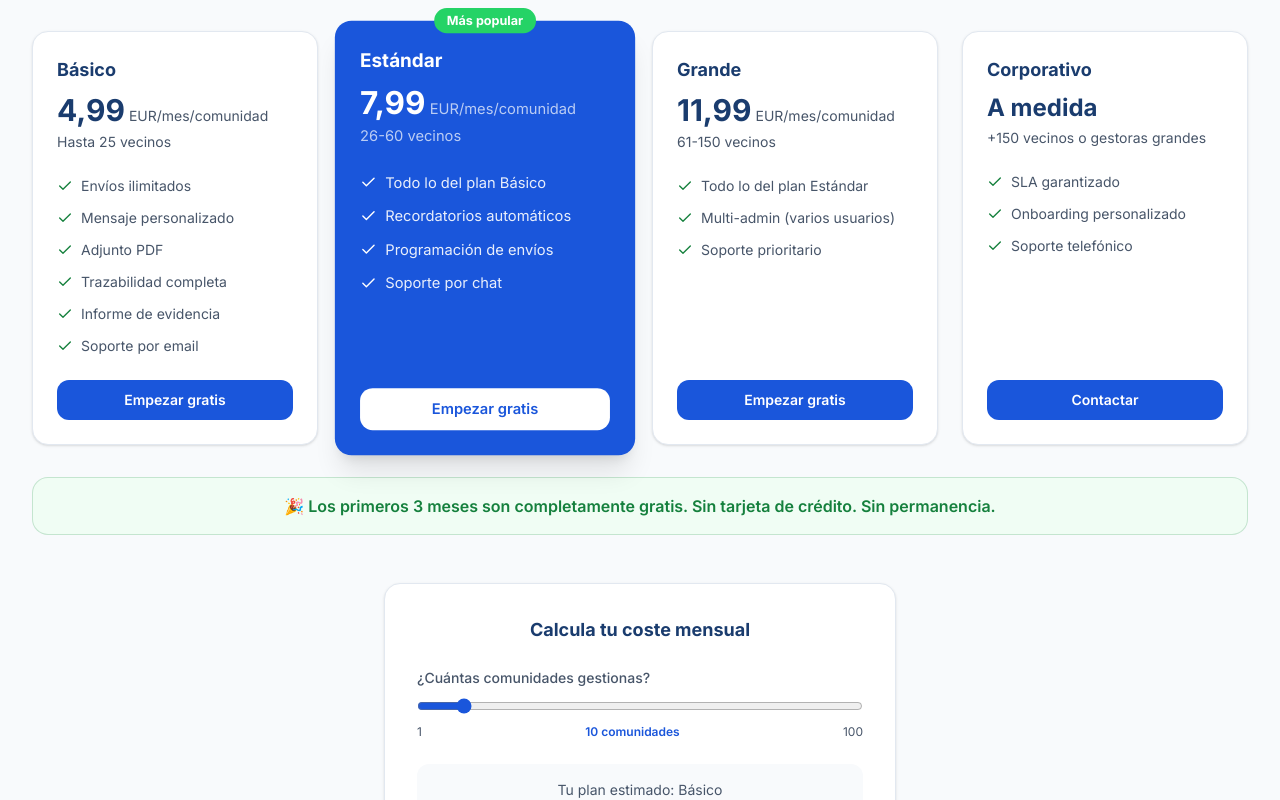
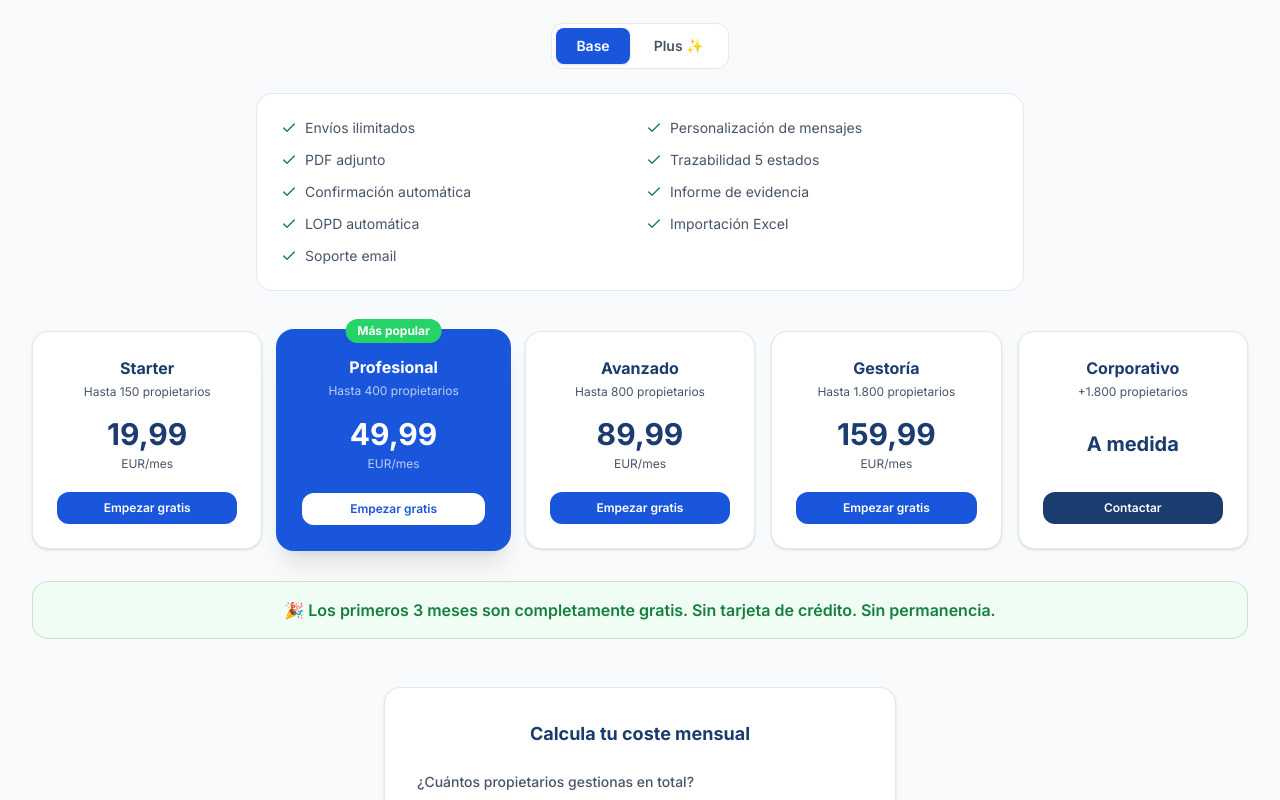
Before and after one commit to sua23sua/vecindapp, a Next.js app: page / in a window 1280 px wide. Shown: the part 5200-6000 px from the top of the page. Built offline with nearby package versions, Linux system fonts and the light colour scheme.

Commit message:
Update pricing: new model by total owners with Base/Plus versions

```diff
--- a/components/Pricing.tsx
+++ b/components/Pricing.tsx
@@ -3,175 +3,162 @@
 import { useState } from "react";
 import { Check } from "lucide-react";
 
-const plans = [
-  {
-    name: "Básico",
-    price: "4,99",
-    description: "Hasta 25 vecinos",
-    features: [
+const baseFeatures = [
   "Envíos ilimitados",
-      "Mensaje personalizado",
-      "Adjunto PDF",
-      "Trazabilidad completa",
+  "Personalización de mensajes",
+  "PDF adjunto",
+  "Trazabilidad 5 estados",
+  "Confirmación automática",
   "Informe de evidencia",
-      "Soporte por email",
-    ],
-    highlighted: false,
-    cta: "Empezar gratis",
-  },
-  {
-    name: "Estándar",
-    price: "7,99",
-    description: "26-60 vecinos",
-    features: [
-      "Todo lo del plan Básico",
+  "LOPD automática",
+  "Importación Excel",
+  "Soporte email",
+];
+
+const plusExtra = [
   "Recordatorios automáticos",
   "Programación de envíos",
-      "Soporte por chat",
-    ],
-    highlighted: true,
-    badge: "Más popular",
-    cta: "Empezar gratis",
-  },
-  {
-    name: "Grande",
-    price: "11,99",
-    description: "61-150 vecinos",
-    features: [
-      "Todo lo del plan Estándar",
-      "Multi-admin (varios usuarios)",
-      "Soporte prioritario",
-    ],
-    highlighted: false,
-    cta: "Empezar gratis",
-  },
-  {
-    name: "Corporativo",
-    price: "A medida",
-    description: "+150 vecinos o gestoras grandes",
-    features: [
-      "SLA garantizado",
-      "Onboarding personalizado",
-      "Soporte telefónico",
-    ],
-    highlighted: false,
-    cta: "Contactar",
-  },
+  "Historial avanzado con métricas",
+  "Exportación CSV",
+  "Multi-admin",
+  "Soporte chat prioritario",
 ];
 
+const plans = [
+  { name: "Starter",      owners: "Hasta 150 propietarios", base: "19,99", plus: "29,99" },
+  { name: "Profesional",  owners: "Hasta 400 propietarios", base: "49,99", plus: "69,99", popular: true },
+  { name: "Avanzado",     owners: "Hasta 800 propietarios", base: "89,99", plus: "119,99" },
+  { name: "Gestoría",     owners: "Hasta 1.800 propietarios", base: "159,99", plus: "209,99" },
+  { name: "Corporativo",  owners: "+1.800 propietarios",    base: "A medida", plus: "A medida" },
+];
+
+const calcPlan = (owners: number) => {
+  if (owners <= 150)  return { name: "Starter",     base: 19.99, plus: 29.99 };
+  if (owners <= 400)  return { name: "Profesional",  base: 49.99, plus: 69.99 };
+  if (owners <= 800)  return { name: "Avanzado",     base: 89.99, plus: 119.99 };
+  if (owners <= 1800) return { name: "Gestoría",     base: 159.99, plus: 209.99 };
+  return null;
+};
+
 export default function Pricing() {
-  const [communities, setCommunities] = useState(10);
+  const [version, setVersion] = useState<"base" | "plus">("base");
+  const [owners, setOwners] = useState(150);
 
-  const estimatedPlan =
-    communities <= 10
-      ? { name: "Básico", price: 4.99 }
-      : communities <= 30
-      ? { name: "Estándar", price: 7.99 }
-      : { name: "Grande", price: 11.99 };
-
-  const total = (communities * estimatedPlan.price).toFixed(2);
+  const estimated = calcPlan(owners);
 
   return (
     <section id="precios" className="py-20 bg-[#F8FAFC]">
       <div className="max-w-7xl mx-auto px-4 sm:px-6 lg:px-8">
         <div className="text-center">
           <h2 className="text-3xl sm:text-4xl font-bold text-[#1A3C6E] tracking-tight">
-            Un precio fijo por comunidad. Sin sorpresas.
+            Un precio por propietarios gestionados. Sin sorpresas.
           </h2>
           <p className="mt-4 text-lg text-[#475569] max-w-2xl mx-auto">
-            Repercútelo directamente a cada comunidad como gasto de administración.
-            A 30 vecinos, son 0,23 EUR por propietario al mes.
+            El plan se ajusta al total de propietarios que gestionas, no al número de comunidades.
           </p>
         </div>
 
-        {/* Pricing cards */}
-        <div className="mt-12 grid sm:grid-cols-2 lg:grid-cols-4 gap-6">
-          {plans.map((plan) => (
+        {/* Base / Plus toggle */}
+        <div className="mt-10 flex justify-center">
+          <div className="inline-flex bg-white border border-[#E2E8F0] rounded-xl p-1 gap-1">
+            <button
+              onClick={() => setVersion("base")}
+              className={`px-5 py-2 rounded-lg text-sm font-semibold transition-all ${
+                version === "base"
+                  ? "bg-[#1A56DB] text-white shadow-sm"
+                  : "text-[#475569] hover:text-[#1A3C6E]"
+              }`}
+            >
+              Base
+            </button>
+            <button
+              onClick={() => setVersion("plus")}
+              className={`px-5 py-2 rounded-lg text-sm font-semibold transition-all ${
+                version === "plus"
+                  ? "bg-[#1A56DB] text-white shadow-sm"
+                  : "text-[#475569] hover:text-[#1A3C6E]"
+              }`}
+            >
+              Plus ✨
+            </button>
+          </div>
+        </div>
+
+        {/* What's included */}
+        <div className="mt-6 max-w-3xl mx-auto bg-white rounded-2xl border border-[#E2E8F0] p-6">
+          <div className="grid sm:grid-cols-2 gap-3">
+            {baseFeatures.map((f) => (
+              <div key={f} className="flex items-center gap-2 text-sm text-[#475569]">
+                <Check className="w-4 h-4 text-[#15803D] flex-shrink-0" />
+                {f}
+              </div>
+            ))}
+            {version === "plus" &&
+              plusExtra.map((f) => (
+                <div key={f} className="flex items-center gap-2 text-sm text-[#1A56DB] font-medium">
+                  <Check className="w-4 h-4 text-[#1A56DB] flex-shrink-0" />
+                  {f}
+                </div>
+              ))}
+          </div>
+        </div>
+
+        {/* Pricing table */}
+        <div className="mt-10 grid sm:grid-cols-2 lg:grid-cols-5 gap-4">
+          {plans.map((plan) => {
+            const price = version === "base" ? plan.base : plan.plus;
+            const isCustom = price === "A medida";
+            return (
               <div
                 key={plan.name}
-              className={`rounded-2xl p-6 flex flex-col relative ${
-                plan.highlighted
-                  ? "bg-[#1A56DB] text-white shadow-xl scale-105"
+                className={`relative rounded-2xl p-6 flex flex-col text-center ${
+                  plan.popular
+                    ? "bg-[#1A56DB] text-white shadow-xl ring-2 ring-[#1A56DB]"
                     : "bg-white border border-[#E2E8F0] shadow-sm"
                 }`}
               >
-              {plan.badge && (
-                <span className="absolute -top-3 left-1/2 -translate-x-1/2 bg-[#25D366] text-white text-xs font-bold px-3 py-1 rounded-full">
-                  {plan.badge}
+                {plan.popular && (
+                  <span className="absolute -top-3 left-1/2 -translate-x-1/2 bg-[#25D366] text-white text-xs font-bold px-3 py-1 rounded-full whitespace-nowrap">
+                    Más popular
                   </span>
                 )}
-              <div>
-                <h3
-                  className={`text-lg font-bold ${
-                    plan.highlighted ? "text-white" : "text-[#1A3C6E]"
-                  }`}
-                >
+                <h3 className={`text-base font-bold ${plan.popular ? "text-white" : "text-[#1A3C6E]"}`}>
                   {plan.name}
                 </h3>
-                <div className="mt-2 flex items-baseline gap-1">
-                  {plan.price !== "A medida" ? (
+                <p className={`mt-1 text-xs ${plan.popular ? "text-white/70" : "text-[#475569]"}`}>
+                  {plan.owners}
+                </p>
+                <div className="mt-4 flex-1 flex flex-col items-center justify-center">
+                  {isCustom ? (
+                    <span className={`text-xl font-bold ${plan.popular ? "text-white" : "text-[#1A3C6E]"}`}>
+                      A medida
+                    </span>
+                  ) : (
                     <>
-                      <span
-                        className={`text-3xl font-bold ${
-                          plan.highlighted ? "text-white" : "text-[#1A3C6E]"
-                        }`}
-                      >
-                        {plan.price}
+                      <span className={`text-3xl font-bold ${plan.popular ? "text-white" : "text-[#1A3C6E]"}`}>
+                        {price}
                       </span>
-                      <span
-                        className={`text-sm ${
-                          plan.highlighted ? "text-white/70" : "text-[#475569]"
-                        }`}
-                      >
-                        EUR/mes/comunidad
+                      <span className={`text-xs mt-1 ${plan.popular ? "text-white/70" : "text-[#475569]"}`}>
+                        EUR/mes
                       </span>
                     </>
-                  ) : (
-                    <span
-                      className={`text-2xl font-bold ${
-                        plan.highlighted ? "text-white" : "text-[#1A3C6E]"
-                      }`}
-                    >
-                      {plan.price}
-                    </span>
                   )}
                 </div>
-                <p
-                  className={`mt-1 text-sm ${
-                    plan.highlighted ? "text-white/70" : "text-[#475569]"
-                  }`}
-                >
-                  {plan.description}
-                </p>
-              </div>
-
-              <ul className="mt-6 space-y-3 flex-1">
-                {plan.features.map((f) => (
-                  <li key={f} className="flex items-start gap-2 text-sm">
-                    <Check
-                      className={`w-4 h-4 flex-shrink-0 mt-0.5 ${
-                        plan.highlighted ? "text-white" : "text-[#15803D]"
-                      }`}
-                    />
-                    <span className={plan.highlighted ? "text-white/90" : "text-[#475569]"}>
-                      {f}
-                    </span>
-                  </li>
-                ))}
-              </ul>
-
                 <a
                   href="#registro"
-                className={`mt-6 block text-center py-2.5 px-4 rounded-xl text-sm font-semibold transition-colors ${
-                  plan.highlighted
+                  className={`mt-5 block py-2 px-4 rounded-xl text-xs font-semibold transition-colors ${
+                    plan.popular
                       ? "bg-white text-[#1A56DB] hover:bg-[#EFF6FF]"
+                      : isCustom
+                      ? "bg-[#1A3C6E] text-white hover:bg-[#1A56DB]"
                       : "bg-[#1A56DB] text-white hover:bg-[#1A3C6E]"
                   }`}
                 >
-                {plan.cta}
+                  {isCustom ? "Contactar" : "Empezar gratis"}
                 </a>
               </div>
-          ))}
+            );
+          })}
         </div>
 
         {/* Free months banner */}
@@ -187,28 +174,43 @@ export default function Pricing() {
             Calcula tu coste mensual
           </h3>
           <label className="block text-sm font-medium text-[#475569] mb-2">
-            ¿Cuántas comunidades gestionas?
+            ¿Cuántos propietarios gestionas en total?
           </label>
           <input
             type="range"
-            min={1}
-            max={100}
-            value={communities}
-            onChange={(e) => setCommunities(Number(e.target.value))}
+            min={10}
+            max={1800}
+            step={10}
+            value={owners}
+            onChange={(e) => setOwners(Number(e.target.value))}
             className="w-full accent-[#1A56DB]"
           />
           <div className="flex justify-between text-xs text-[#475569] mt-1">
-            <span>1</span>
-            <span className="font-semibold text-[#1A56DB]">{communities} comunidades</span>
-            <span>100</span>
+            <span>10</span>
+            <span className="font-semibold text-[#1A56DB]">{owners} propietarios</span>
+            <span>1.800</span>
           </div>
+          {estimated ? (
+            <div className="mt-6 grid grid-cols-2 gap-3">
+              <div className="text-center bg-[#F8FAFC] rounded-xl p-4">
+                <p className="text-xs text-[#475569] mb-1">Base</p>
+                <p className="text-2xl font-bold text-[#1A56DB]">{estimated.base.toFixed(2)}<span className="text-sm font-normal text-[#475569]"> €/mes</span></p>
+                <p className="text-xs text-[#475569] mt-1">{estimated.name}</p>
+              </div>
+              <div className="text-center bg-[#EFF6FF] rounded-xl p-4 border border-[#1A56DB]/20">
+                <p className="text-xs text-[#475569] mb-1">Plus ✨</p>
+                <p className="text-2xl font-bold text-[#1A56DB]">{estimated.plus.toFixed(2)}<span className="text-sm font-normal text-[#475569]"> €/mes</span></p>
+                <p className="text-xs text-[#475569] mt-1">{estimated.name}</p>
+              </div>
+            </div>
+          ) : (
             <div className="mt-6 text-center bg-[#F8FAFC] rounded-xl p-4">
-            <p className="text-sm text-[#475569]">Tu plan estimado: {estimatedPlan.name}</p>
-            <p className="text-4xl font-bold text-[#1A56DB] mt-1">{total} EUR<span className="text-lg font-normal text-[#475569]">/mes</span></p>
-            <p className="text-xs text-[#475569] mt-1">
-              ({communities} comunidades × {estimatedPlan.price} EUR)
-            </p>
+              <p className="text-sm text-[#475569]">Plan Corporativo — precio a medida</p>
+              <a href="#registro" className="mt-2 inline-block text-sm font-semibold text-[#1A56DB] hover:underline">
+                Contacta con nosotros →
+              </a>
             </div>
+          )}
         </div>
       </div>
     </section>
```
Lines whose indentation alone changed are shown as unchanged.
